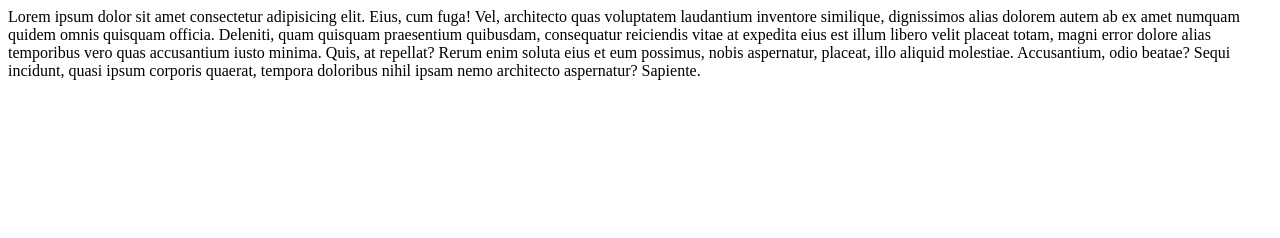
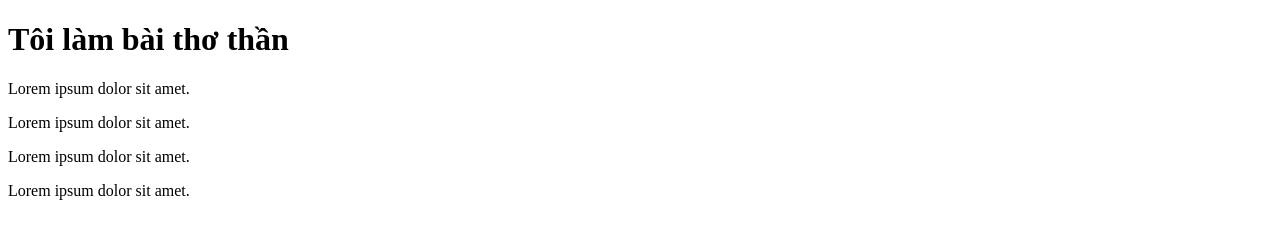
Before and after one commit to handytuanhung/HTML_DeloywithVSCode, a plain HTML site: page index.html in a window 1280 px wide. Drawn offline with Linux system fonts and the light colour scheme.

Commit message:
update nội dung lần 2

```diff
--- a/index.html
+++ b/index.html
@@ -6,8 +6,10 @@
     <title>Hùng Haha</title>
 </head>
 <body>
-    Lorem ipsum dolor sit amet consectetur adipisicing elit. Eius, cum fuga! Vel, architecto quas voluptatem laudantium inventore similique, dignissimos alias dolorem autem ab ex amet numquam quidem omnis quisquam officia.
-    Deleniti, quam quisquam praesentium quibusdam, consequatur reiciendis vitae at expedita eius est illum libero velit placeat totam, magni error dolore alias temporibus vero quas accusantium iusto minima. Quis, at repellat?
-    Rerum enim soluta eius et eum possimus, nobis aspernatur, placeat, illo aliquid molestiae. Accusantium, odio beatae? Sequi incidunt, quasi ipsum corporis quaerat, tempora doloribus nihil ipsam nemo architecto aspernatur? Sapiente.
+    <h1>Tôi làm bài thơ thần</h1>
+    <p>Lorem ipsum dolor sit amet.</p>
+    <p>Lorem ipsum dolor sit amet.</p>
+    <p>Lorem ipsum dolor sit amet.</p>
+    <p>Lorem ipsum dolor sit amet.</p>
 </body>
 </html>
```
